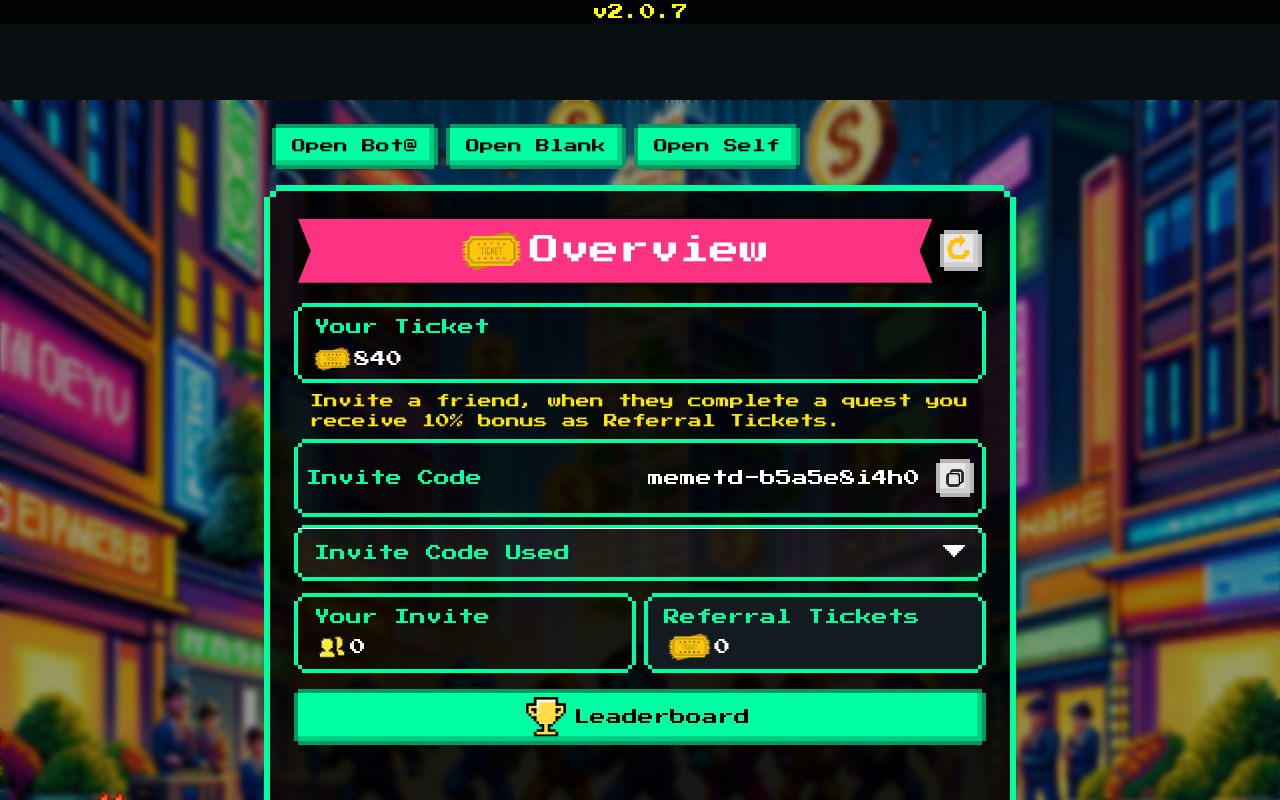
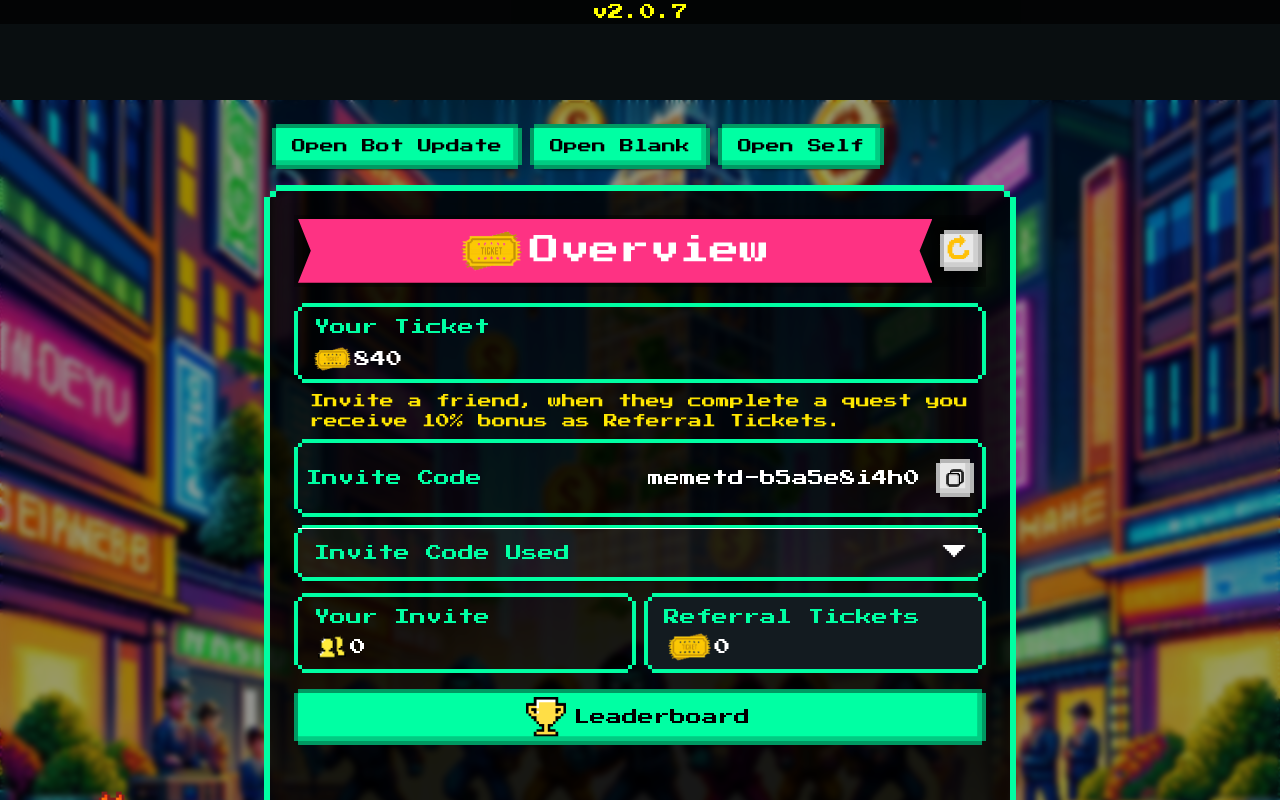
Before and after one commit to LeNgocPhuc99/test-bot, a React (Vite) app: page / in a window 1280 px wide. Shown: the top 800 px of the page. Built offline with nearby package versions, Linux system fonts and the light colour scheme.

Commit message:
update bot name v2

```diff
--- a/src/core/components/BottomSwipeableDrawer.tsx
+++ b/src/core/components/BottomSwipeableDrawer.tsx
@@ -31,7 +31,7 @@ const BottomSwipeableDrawer = () => {
   };
 
   const handleOpenBot = () => {
-    window.open("https://t.me/@ston_fi?startapp");
+    window.open("https://t.me/lnp_test_bot?startapp");
   };
 
   return (
@@ -45,7 +45,7 @@ const BottomSwipeableDrawer = () => {
           marginLeft: "8px",
         }}
       >
-        Open Bot@
+        Open Bot Update
       </Button>
       <Button
         variant="contained"
```
